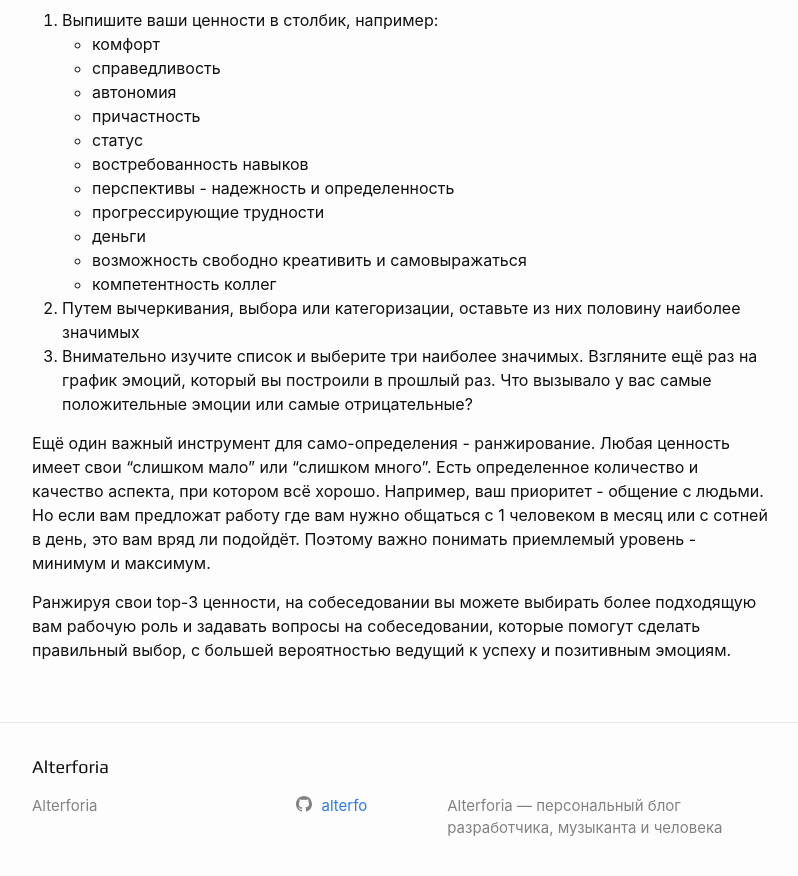
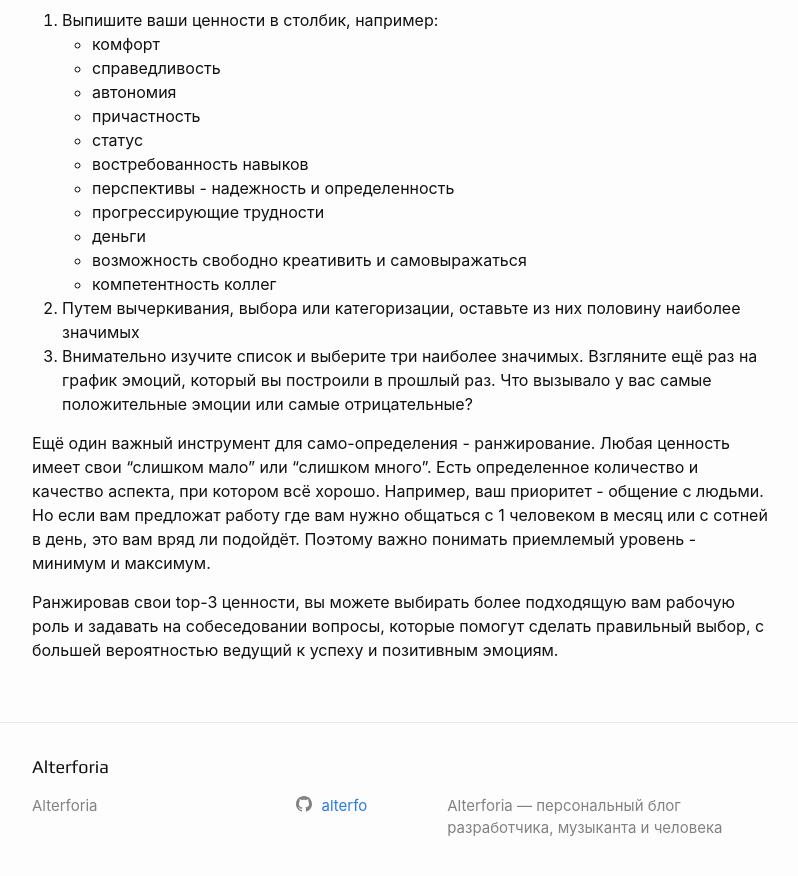
Before and after one commit to badattech/badattech.github.io, a Jekyll site: the page built from _posts/2020-09-07-values-prioritization.md, in a window 1280 px wide and 900 px high, scrolled down 1686 px. Shown: the top 876 px of the window, without its empty margins (238-1036 px from the left). Built offline with Jekyll 4.4.1, drawn with Linux system fonts in a browser that asks for light colours.

Commit message:
fixes stilistic error

```diff
--- a/_posts/2020-09-07-values-prioritization.md
+++ b/_posts/2020-09-07-values-prioritization.md
@@ -54,4 +54,4 @@ summary:
 
 Ещё один важный инструмент для само-определения - ранжирование. Любая ценность имеет свои "слишком мало" или "слишком много". Есть определенное количество и качество аспекта, при котором всё хорошо. Например, ваш приоритет - общение с людьми. Но если вам предложат работу где вам нужно общаться с 1 человеком в месяц или с сотней в день, это вам вряд ли подойдёт. Поэтому важно понимать приемлемый уровень - минимум и максимум.
 
-Ранжируя свои top-3 ценности, на собеседовании вы можете выбирать более подходящую вам рабочую роль и задавать вопросы на собеседовании, которые помогут сделать правильный выбор, с большей вероятностью ведущий к успеху и позитивным эмоциям.
+Ранжировав свои top-3 ценности, вы можете выбирать более подходящую вам рабочую роль и задавать на собеседовании вопросы, которые помогут сделать правильный выбор, с большей вероятностью ведущий к успеху и позитивным эмоциям.
```
